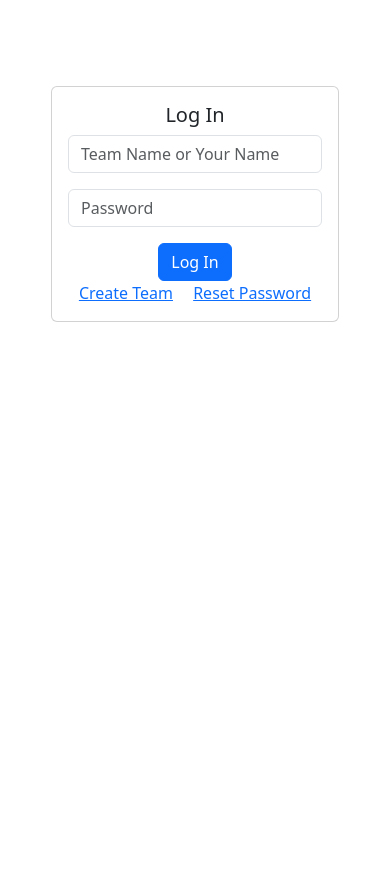
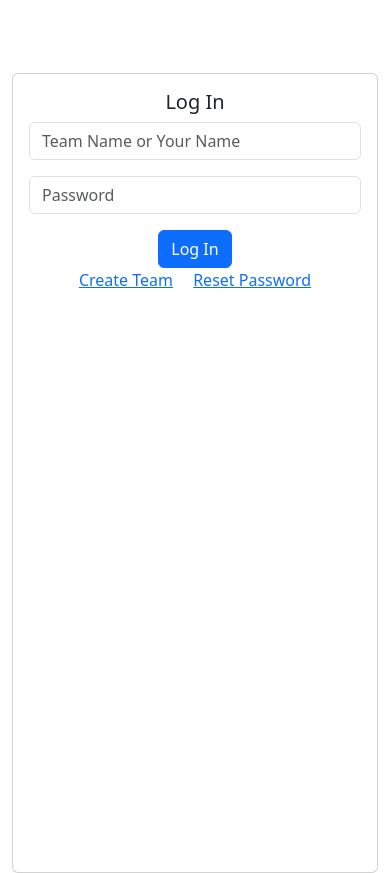
Before and after one commit to EthanKempt/Fire, a website built with webpack: page dist/index.html in a window 390 px wide. Before the commit the page ends 844 px from the top, so only its background shows below. Built offline with nearby package versions, Linux system fonts and the light colour scheme; some packages are replaced by stand-ins of ours; no server answers; the database is empty.

Commit message:
made login page better mobile

```diff
--- a/dist/index.html
+++ b/dist/index.html
@@ -18,7 +18,7 @@
             </div>
 
               <div class="col d-flex justify-content-center">
-                <div class="card" style="width: 18rem;">
+                <div id='card' class="card">
                     <div class="card-body">
                       <h5 class="card-title">Log In</h5>
                       <div class="input-group mb-3">
@@ -44,7 +44,14 @@
 
 <style>
   .card {
-    margin-top: 30%;
+    margin-top: 20%;
+    width: 25rem;
+  }
+  @media (max-width: 991px) {
+    #card {
+      width: 100rem;
+      height: 50rem;
+    }
   }
 </style>
 
```
